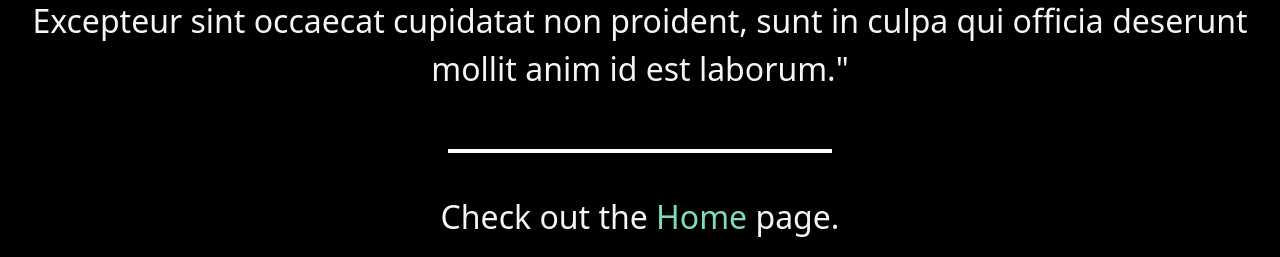
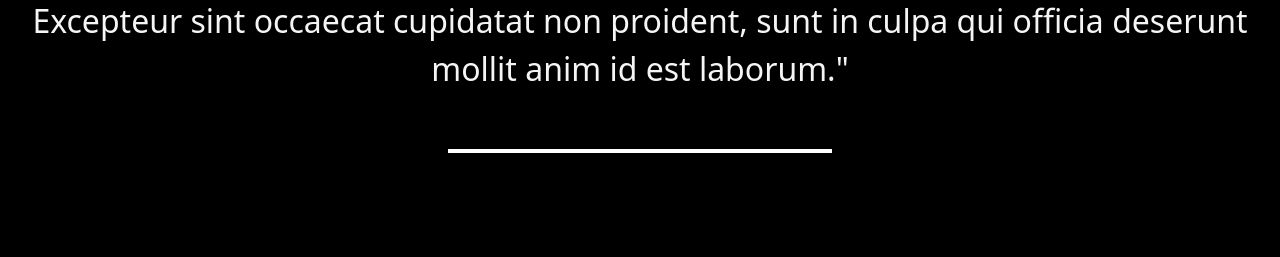
Before and after one commit to meta112/noredio-website, a Django app: page /about/ in a window 1280 px wide. Shown: the part 1910-2167 px from the top of the page. After the commit the page ends 2063 px from the top, so only its background shows below. Run offline with Django 5.2, Linux system fonts and the light colour scheme.

Commit message:
Remove test paragraph at bottom of About

```diff
--- a/noredio/frontend/templates/frontend/about.html
+++ b/noredio/frontend/templates/frontend/about.html
@@ -32,5 +32,5 @@
         Duis aute irure dolor in reprehenderit in voluptate velit esse cillum dolore eu fugiat nulla pariatur.
         Excepteur sint occaecat cupidatat non proident, sunt in culpa qui officia deserunt mollit anim id est laborum."</p>
     <div class="hori-line"></div>
-    <p>Check out the <a href="/">Home</a> page.</p>
+
 {% endblock %}
```
